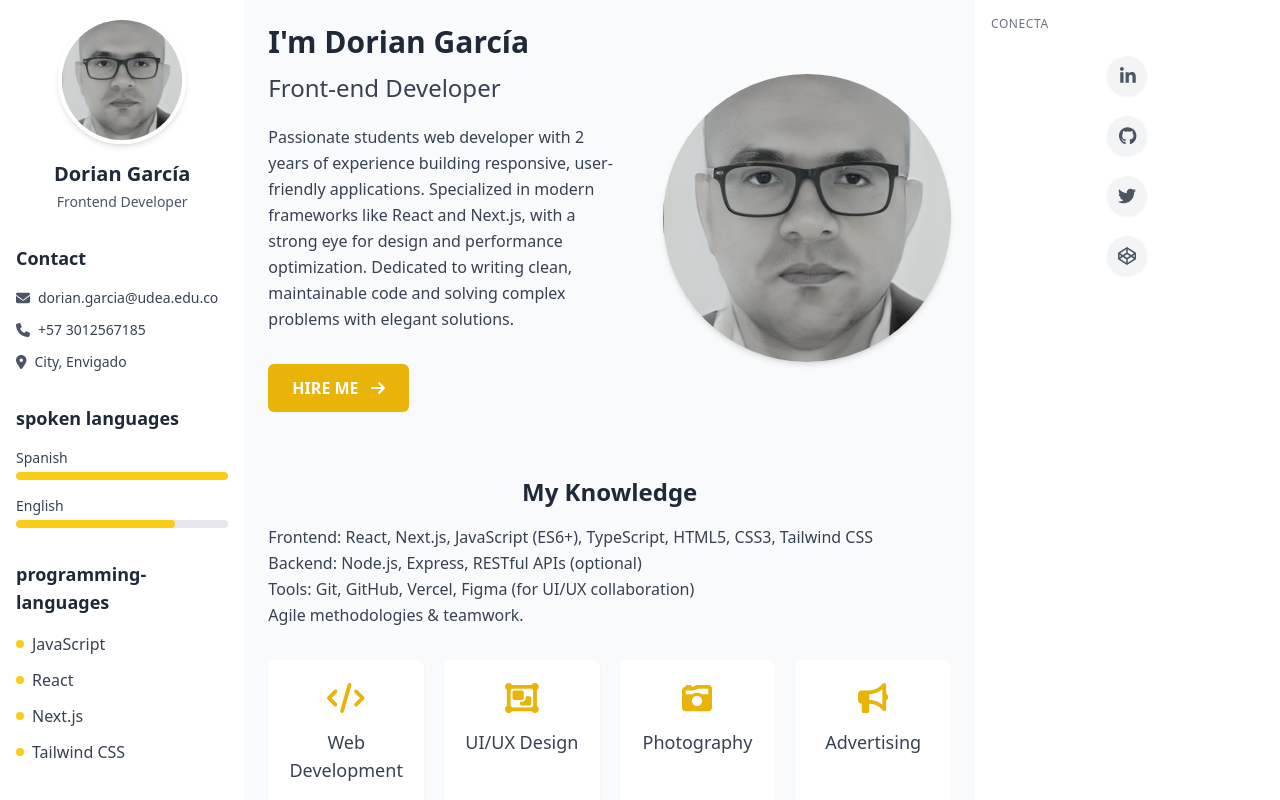
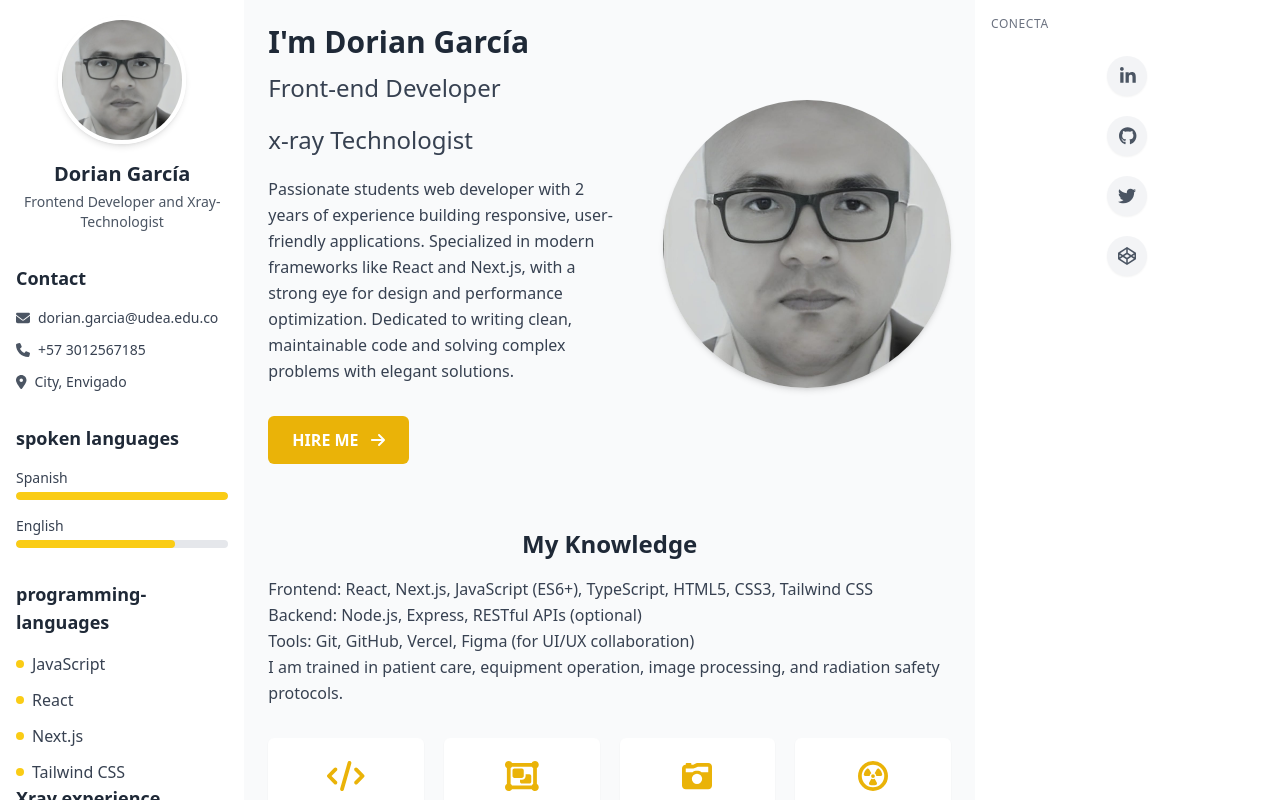
Before and after one commit to 20251-Ingenieria-WEB/dorian-garcia-giraldo-portafolio, a Next.js app: page / in a window 1280 px wide. Built offline with nearby package versions, Linux system fonts and the light colour scheme.

Commit message:
ajustes en iconos y perfil de la hoja de vida

```diff
--- a/components/EducationSection.jsx
+++ b/components/EducationSection.jsx
@@ -5,8 +5,16 @@ const EducationSection = () => {
   return (
     <section className="education mb-16">
       <h2 className="text-2xl text-gray-800 font-bold mb-4 text-center">Education</h2>
-      <p className="section-description text-gray-700 leading-relaxed mb-8">realized studies.</p>
+      <p className="section-description text-gray-800 leading-relaxed mb-8">Realized Studies.</p>
       <div className="education-list flex flex-col gap-6">
+        <EducationItem
+          title="Sena"
+          degree="X ray technology"
+          duration="2000 - 2003"
+          description="This degree qualifies professionals to perform and assist in medical diagnostic imaging procedures, such as X-rays, MRIs, and CT scans. Graduates are trained in patient care, equipment operation, image processing, and radiation safety protocols. They work closely with radiologists and healthcare teams to ensure accurate diagnostics while maintaining high-quality standards and patient safety.
+
+."
+        />
         <EducationItem
           title="Universidad de Antioquia"
           degree="Ingenieria de sistemas"
--- a/components/HeroSection.jsx
+++ b/components/HeroSection.jsx
@@ -8,6 +8,7 @@ const HeroSection = () => {
       <div className="hero-text flex-1">
         <h1 className="text-3xl text-gray-800 font-bold mb-3">I'm Dorian García</h1>
         <h2 className="text-2xl text-gray-700 mb-5">Front-end Developer</h2>
+        <h2 className="text-2xl text-gray-700 mb-5">x-ray Technologist</h2>
         <p className="hero-description text-gray-700 leading-relaxed mb-8">Passionate students web developer with 2 years of experience building responsive, user-friendly applications. Specialized in modern frameworks like React and Next.js, with a strong eye for design and performance optimization. Dedicated to writing clean, maintainable code and solving complex problems with elegant solutions.</p>
         <button className="hire-me-button bg-yellow-500 text-white font-bold py-3 px-6 rounded-md cursor-pointer transition-colors hover:bg-yellow-600">
           HIRE ME <FontAwesomeIcon icon={faArrowRight} className="ml-2" />
--- a/components/LeftMenu.js
+++ b/components/LeftMenu.js
@@ -18,7 +18,7 @@ const LeftMenu = () => {
 
         </div>
         <h1 className="text-xl font-bold text-gray-800 mb-1">Dorian García</h1>
-        <p className="text-sm text-gray-600">Frontend Developer</p>
+        <p className="text-sm text-gray-600">Frontend Developer and Xray-Technologist</p>
       </div>
 
        {/* Información de contacto */}
@@ -69,6 +69,18 @@ spoken languages</h2>
         </div>
       </div>
 
+      <div className="programming-languages">
+        <h2 className="text-lg font-semibold mb-4 text-gray-800">Xray experience</h2>
+        <div className="space-y-3">
+          {['CT', 'RMN', 'Conventional RX', 'mammography'].map((tech) => (
+            <div key={tech} className="flex items-center">
+              <div className="w-2 h-2 rounded-full bg-yellow-400 mr-2"></div>
+              <span className="text-gray-700">{tech}</span>
+            </div>
+          ))}
+        </div>
+      </div>
+
 
 
 
--- a/components/MyKnowledgeSection.jsx
+++ b/components/MyKnowledgeSection.jsx
@@ -1,7 +1,7 @@
 
 import KnowledgeItem from './KnowledgeItem';
 import { FontAwesomeIcon } from '@fortawesome/react-fontawesome';
-import { faCode, faObjectGroup, faCameraRetro, faBullhorn } from '@fortawesome/free-solid-svg-icons';
+import { faCode, faObjectGroup, faCameraRetro, faBullhorn, faXRay, faCircleRadiation } from '@fortawesome/free-solid-svg-icons';
 
 const MyKnowledgeSection = () => {
   return (
@@ -14,13 +14,15 @@ const MyKnowledgeSection = () => {
         <br />
         Tools: Git, GitHub, Vercel, Figma (for UI/UX collaboration)
         <br />
-        Agile methodologies & teamwork.
+        I am trained in patient care, equipment operation, image processing, and radiation safety protocols.
       </p>
       <div className="knowledge-grid grid grid-cols-2 md:grid-cols-4 gap-5">
         <KnowledgeItem icon={faCode} title="Web Development" description="" />
         <KnowledgeItem icon={faObjectGroup} title="UI/UX Design" description="" />
         <KnowledgeItem icon={faCameraRetro} title="Photography" description="" />
-        <KnowledgeItem icon={faBullhorn} title="Advertising" description="" />
+        <KnowledgeItem icon={faCircleRadiation} title="X-ray Technologist" description="" />
+
+
       </div>
     </section>
   );
--- a/components/RightMenu.js
+++ b/components/RightMenu.js
@@ -8,8 +8,8 @@ import {
 } from '@fortawesome/free-brands-svg-icons';
 
 const socialLinks = [
-    { icon: faLinkedinIn, url: '#', label: 'LinkedIn' },
-    { icon: faGithub, url: '#', label: 'GitHub' },
+    { icon: faLinkedinIn, url: 'https://linkedin.com/in/dorian-garcia-8a9451210', label: 'LinkedIn' },
+    { icon: faGithub, url: 'https://github.com/20251-Ingenieria-WEB/dorian-garcia-giraldo-portafolio', label: 'GitHub' },
     { icon: faTwitter, url: '#', label: 'Twitter' },
     { icon: faCodepen, url: '#', label: 'CodePen' }
   ];
```
